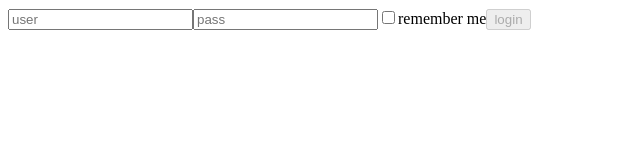
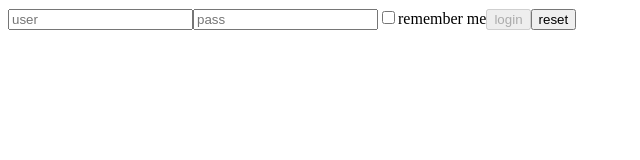
Before and after one commit to NDRXandrei/React-ex, a React (Create React App) app in the folder my-app/: page / in a window 1280 px wide. Shown: the top 160 px of the page, without its empty margins (0-640 px from the left). Built offline with nearby package versions, Linux system fonts and the light colour scheme.

Commit message:
aggiunto reset button

```diff
--- a/my-app/src/Login.js
+++ b/my-app/src/Login.js
@@ -14,6 +14,10 @@ export class Login extends React.Component {
 
   onLogin = (e) => {
     alert("E' stato inserito un nome: " + this.state.username);
+  };
+
+  clear = (e) => {
+    this.setState({ username: "", password: "" });
   };
 
   render() {
@@ -45,6 +49,7 @@ export class Login extends React.Component {
         >
           login
         </button>
+        <button onClick={this.clear}>reset</button>
       </div>
     );
   }
```
